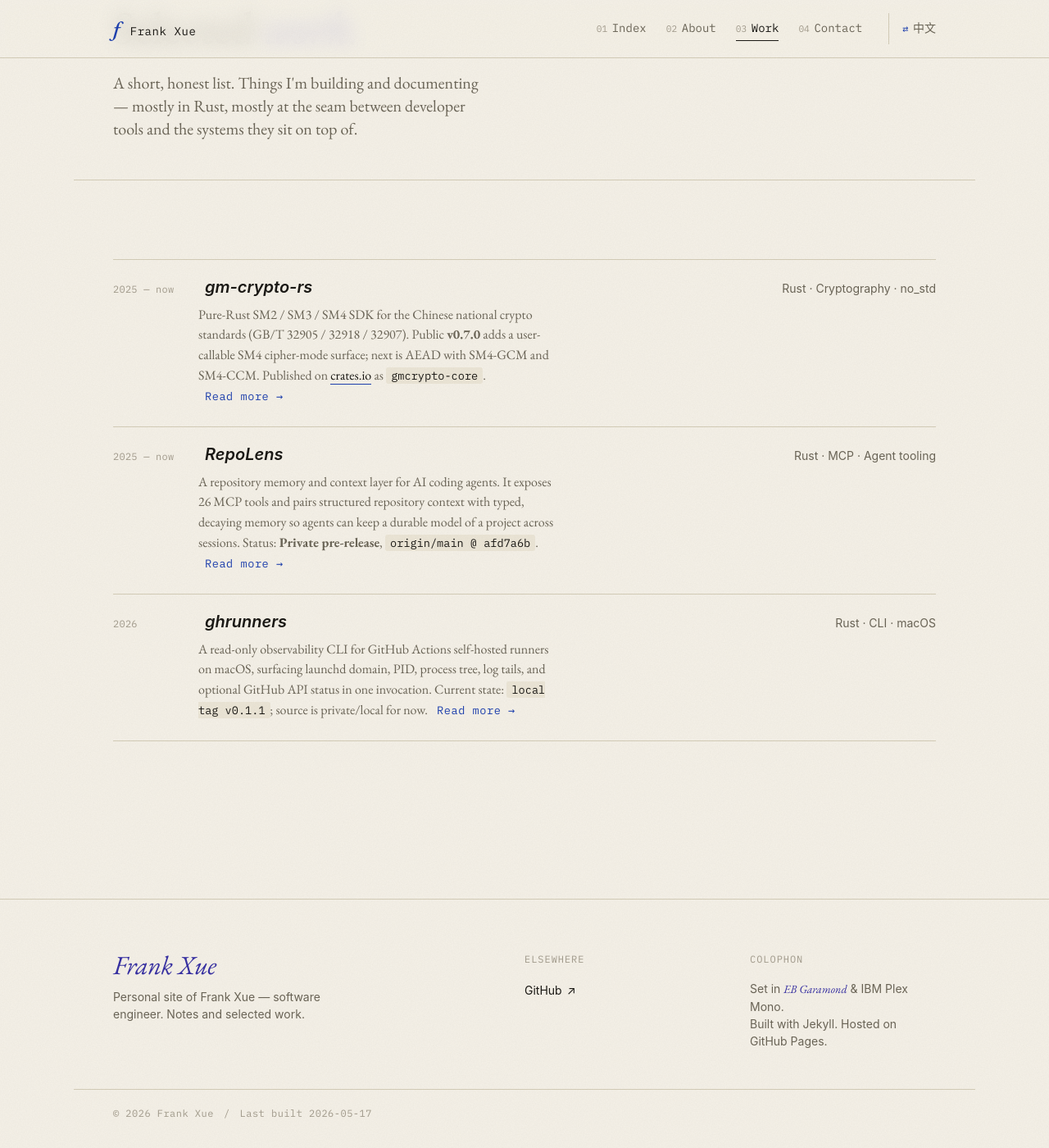
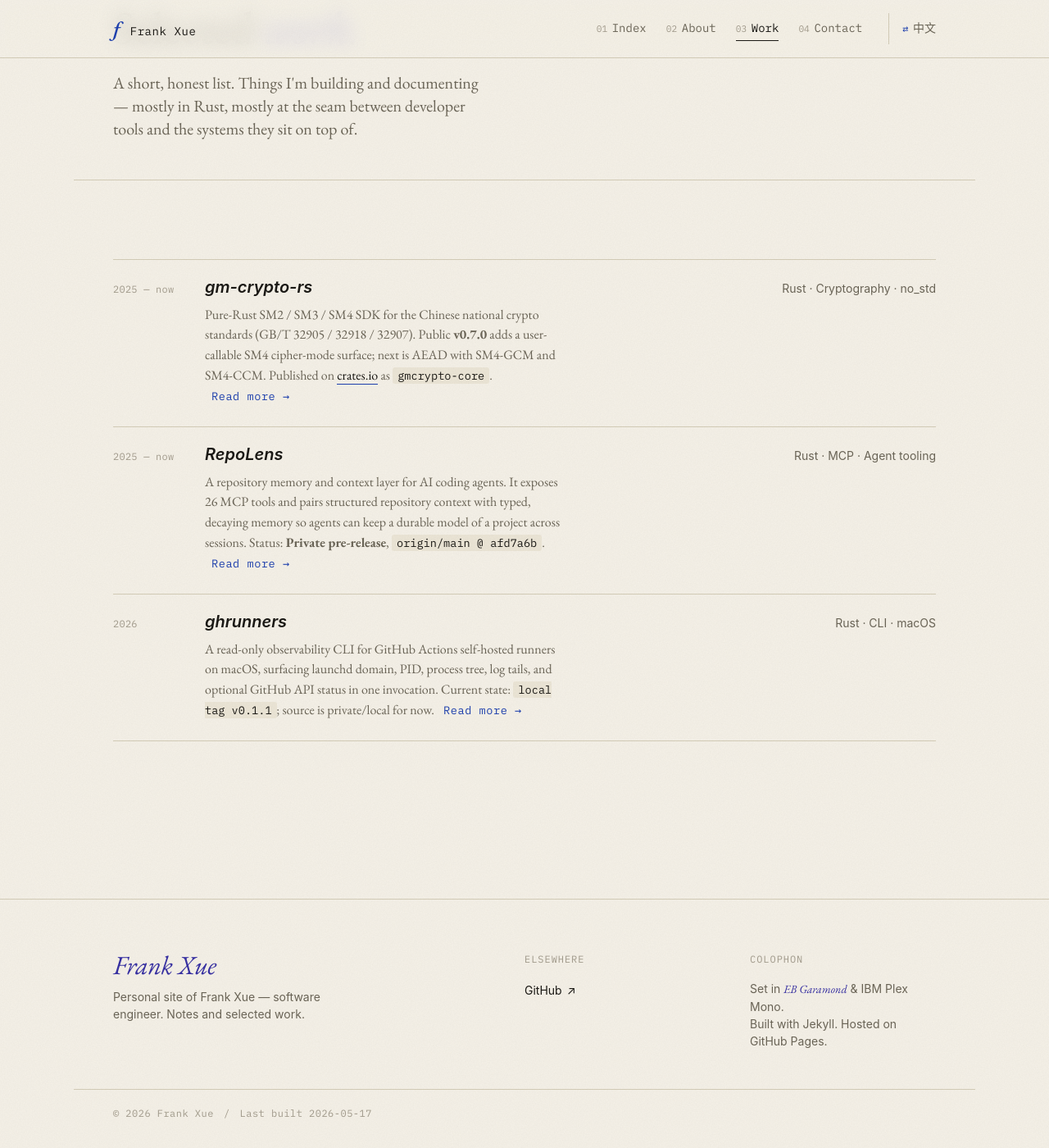
Before and after one commit to frankxue831/frankxue831.github.io, a Jekyll site: the page built from projects.html, in a window 1280 px wide and 1400 px high, scrolled down 212 px. Shown: the whole window at 82% size. Built offline with Jekyll 4.4.1, drawn with Linux system fonts in a browser that asks for light colours.

Commit message:
fix: align work-list note offset

```diff
--- a/assets/css/style.css
+++ b/assets/css/style.css
@@ -480,7 +480,7 @@ body.lang-zh .page-header__lede {
     color: var(--fg-muted);
     letter-spacing: 0;
 }
-.hero__meta div {
+.hero__meta > div {
     padding-top: var(--space-3);
     border-top: 1px solid var(--rule);
 }
@@ -597,6 +597,8 @@ body.lang-zh .page-header__lede {
    Work list
    ========================================================= */
 .work-list {
+    --work-list-year-col: 88px;
+
     list-style: none;
     padding: 0;
     margin: 0;
@@ -609,7 +611,7 @@ body.lang-zh .page-header__lede {
 
 .work-list__row {
     display: grid;
-    grid-template-columns: 88px minmax(0, 1fr) minmax(180px, auto);
+    grid-template-columns: var(--work-list-year-col) minmax(0, 1fr) minmax(180px, auto);
     gap: var(--space-6);
     align-items: baseline;
     padding: var(--space-5) 0;
@@ -649,7 +651,7 @@ body.lang-zh .page-header__lede {
 }
 
 .work-list__note {
-    margin: calc(var(--space-3) * -1) 0 var(--space-6) calc(80px + var(--space-6));
+    margin: calc(var(--space-3) * -1) 0 var(--space-6) calc(var(--work-list-year-col) + var(--space-6));
     padding-right: var(--space-8);
     max-width: 62ch;
     font-family: var(--serif);
```
